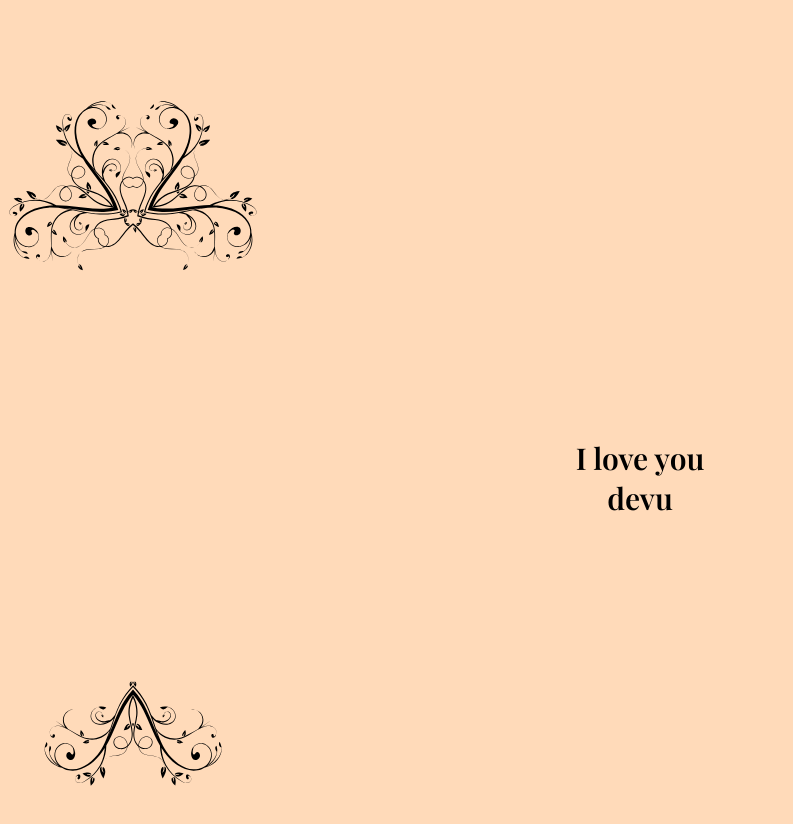
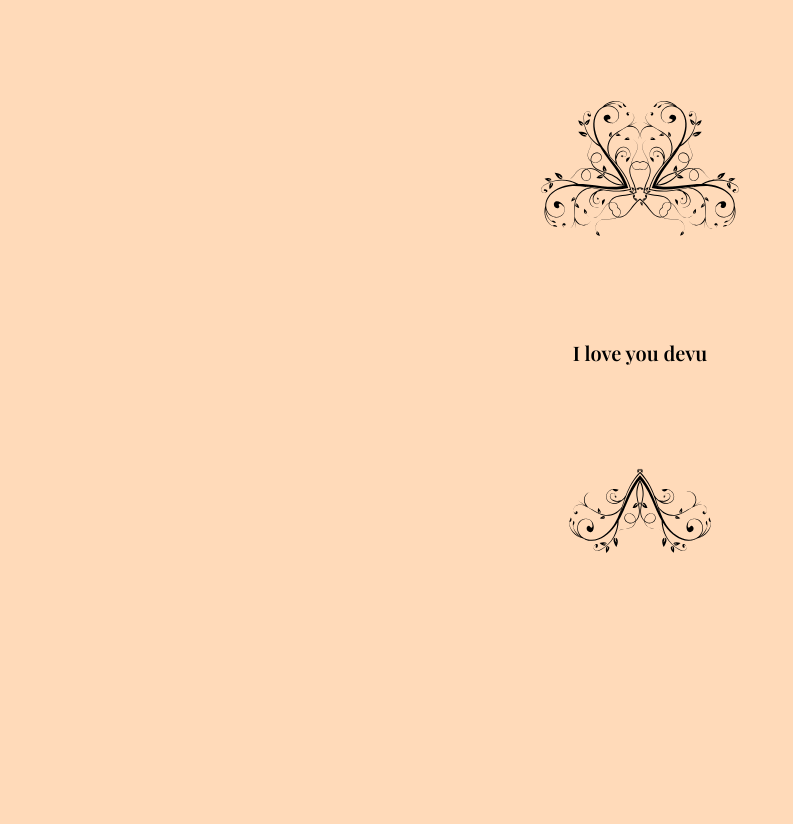
Before and after one commit to melbinjacob/dev, a plain HTML site: page index.html in a window 1280 px wide. Shown: the whole page, without its empty margins (0-793 px from the left). After the commit the page ends 800 px from the top, so only its background shows below. Drawn offline with nearby package versions, Linux system fonts and the light colour scheme.

Commit message:
Added js

```diff
--- a/index.html
+++ b/index.html
@@ -7,21 +7,16 @@
     <link rel="stylesheet" href="styles.css">
     <title>❤️</title>
 </head>
-<body>
+<body onclick="quote()">
 <div>
     <div class="imcent">
         <img class="im" src="flowerbottom.svg" alt="img">
     </div>
 </div>
     <section>
-        <div class="love-center">
-            <h1>
-            I love you
-            </h1>
-        </div>
         <div class="x" onclick="quote()">
             <h1 id="devu">
-                devu
+                I love you devu
             </h1>
         </div>
     </section>
--- a/main.js
+++ b/main.js
@@ -1,7 +1,16 @@
-let a = document.getElementById("devu")
-let b = ("I'm falling into you deeper and deeper every day!")
-
+let devu = document.getElementById("devu")
+let love = document.getElementById("loveYou")
+let quo = [
+    "I'm falling into you deeper and deeper every day!",
+    "You are the best thing in my life!",
+    "Take my hand, make me yours!",
+    "You showed me what love is.",
+    "Without You there is no Me!",
+    "You will always be mine.",
+    "Thank god, You are mine."
+]
 
 function quote(){
-    a.textContent=b
+    var randomNumber=Math.floor(Math.random()*(quo.length))
+    devu.innerText=quo[randomNumber]
 }
--- a/styles.css
+++ b/styles.css
@@ -1,21 +1,9 @@
 @import url('https://fonts.googleapis.com/css2?family=Playfair+Display:wght@600&display=swap');
 *{
     background-color: peachpuff;
-}.love-center{
-    width: 100%;
-    height: 100px;
-    background-color: peachpuff;
-    text-align: center;
-    display: table;
-}.love-center h1{
-    font-family: 'Playfair Display', serif;
-    display: table-cell;
-    vertical-align: bottom;
-    font-size: 30px;
-    color: black;
 }.x{
     width: 100%;
-    height: 100px;
+    height: 0px;
     display: table;
     text-align: center;
 
@@ -23,13 +11,16 @@
     font-family: 'Playfair Display', serif;
     display: table-cell;
     vertical-align: top;
-    font-size: 30px;
+    font-size: 20px;
     color: black;
 }.imcent{
+    display: flex;
+    justify-content: center;
     margin-top: 100px;
     margin-bottom: 100px;
     width: 100%;
+
 }.im{
-    width: 250px;
+    width: 200px;
     overflow: hidden;
 }
```
Also changed, not shown: test/index.html (added, +19 -0 lines), test/main.js (added, +15 -0 lines).
